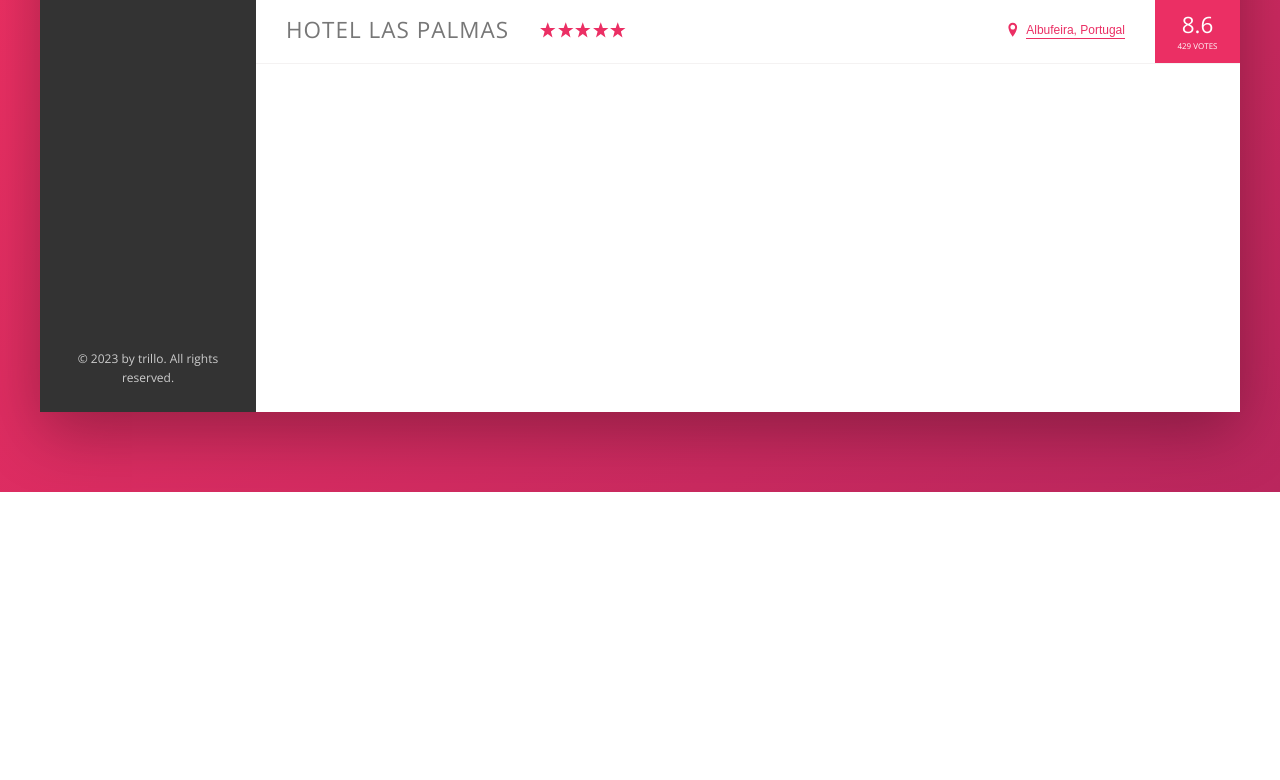
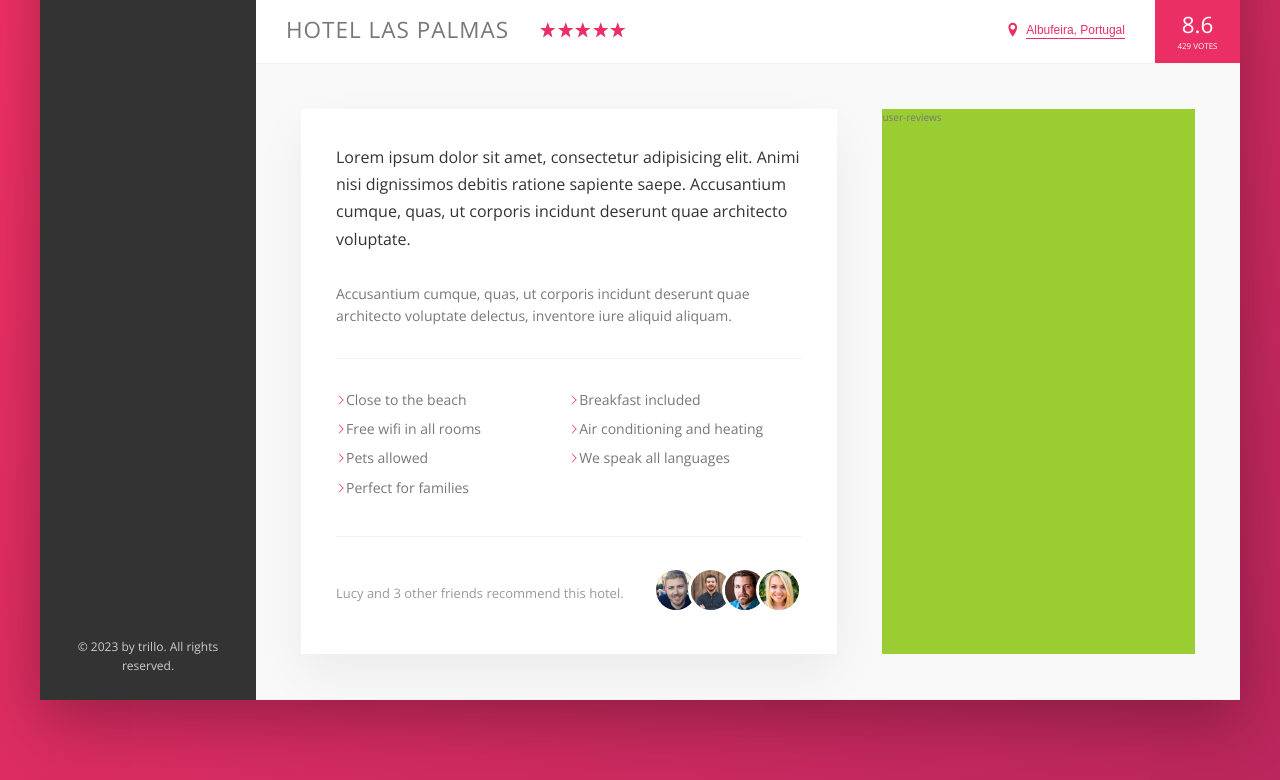
Before and after one commit to tayfurerkenci/trillo-scss-flexbox, a website: page index.html in a window 1280 px wide. Shown: the part 538-1318 px from the top of the page. Before the commit the page ends 1030 px from the top, so only its background shows below. Drawn offline with nearby package versions, Linux system fonts and the light colour scheme.

Commit message:
feat: implemented user reviews section

```diff
--- a/index.html
+++ b/index.html
@@ -154,6 +154,58 @@
               <div class="overview__rating-count">429 votes</div>
             </div>
           </div>
+
+          <div class="detail">
+            <div class="description">
+              <p class="paragraph">
+                Lorem ipsum dolor sit amet, consectetur adipisicing elit. Animi
+                nisi dignissimos debitis ratione sapiente saepe. Accusantium
+                cumque, quas, ut corporis incidunt deserunt quae architecto
+                voluptate.
+              </p>
+              <p class="paragraph">
+                Accusantium cumque, quas, ut corporis incidunt deserunt quae
+                architecto voluptate delectus, inventore iure aliquid aliquam.
+              </p>
+              <ul class="list">
+                <li class="list__item">Close to the beach</li>
+                <li class="list__item">Breakfast included</li>
+                <li class="list__item">Free wifi in all rooms</li>
+                <li class="list__item">Air conditioning and heating</li>
+                <li class="list__item">Pets allowed</li>
+                <li class="list__item">We speak all languages</li>
+                <li class="list__item">Perfect for families</li>
+              </ul>
+              <div class="recommend">
+                <p class="recommend__count">
+                  Lucy and 3 other friends recommend this hotel.
+                </p>
+                <div class="recommend__friends">
+                  <img
+                    src="assets/images/user-3.jpg"
+                    alt="Friend 1"
+                    class="recommend__photo"
+                  />
+                  <img
+                    src="assets/images/user-4.jpg"
+                    alt="Friend 2"
+                    class="recommend__photo"
+                  />
+                  <img
+                    src="assets/images/user-5.jpg"
+                    alt="Friend 3"
+                    class="recommend__photo"
+                  />
+                  <img
+                    src="assets/images/user-6.jpg"
+                    alt="Friend 4"
+                    class="recommend__photo"
+                  />
+                </div>
+              </div>
+            </div>
+            <div class="user-reviews">user-reviews</div>
+          </div>
         </main>
       </div>
     </div>
--- a/sass/_base.scss
+++ b/sass/_base.scss
@@ -34,6 +34,7 @@ Grey dark 3: #999
   --color-white: #fff;
 
   --shadow-dark: 0 2rem 6rem rgba(0, 0, 0, 0.3);
+  --shadow-light: 0 2rem 5rem rgba(0, 0, 0, 0.06);
 
   // Font size
   --font-size-xxxl: 2.5rem;
@@ -58,8 +59,9 @@ Grey dark 3: #999
   --spacing-xxl: 5.6rem;
   --spacing-xxxl: 6.4rem;
 
-  // Border radius
+  // Border
   --border-radius: 0.8rem;
+  --line: 1px solid var(--color-grey-light-2);
 }
 
 * {
--- a/sass/_components.scss
+++ b/sass/_components.scss
@@ -208,7 +208,7 @@
 .overview {
   display: flex;
   align-items: center;
-  border-bottom: 1px solid var(--color-grey-light-2);
+  border-bottom: var(--line);
 
   &__heading {
     font-size: 2.25rem;
@@ -305,3 +305,74 @@
     box-shadow: none;
   }
 }
+
+//////////////////////////////////////
+/// PARAGRAPH
+.paragraph:not(:last-of-type) {
+  font-size: 1.6rem;
+  color: var(--color-grey-dark-1);
+  margin-bottom: 3rem;
+  line-height: 1.7;
+}
+
+//////////////////////////////////////
+/// LIST
+.list {
+  list-style: none;
+  margin: 3rem 0;
+  padding: 3rem 0;
+  border-top: var(--line);
+  border-bottom: var(--line);
+
+  display: flex;
+  flex-wrap: wrap;
+
+  &__item {
+    flex: 0 0 50%;
+    margin-bottom: 0.7rem;
+  }
+
+  &__item::before {
+    content: '';
+    display: inline-block;
+    height: 1rem;
+    width: 1rem;
+
+    // Older browsers
+    // background-image: url('../assets/images/chevron-thin-right.svg');
+    // background-size: cover;
+
+    // Newer browsers - masks
+    background-color: var(--color-primary);
+    -webkit-mask-image: url('../assets/images/chevron-thin-right.svg');
+    mask-image: url('../assets/images/chevron-thin-right.svg');
+    -webkit-mask-size: cover;
+    mask-size: cover;
+  }
+}
+
+//////////////////////////////////////
+/// RECOMMEND
+.recommend {
+  font-size: 1.3rem;
+  color: var(--color-grey-dark-3);
+
+  display: flex;
+  align-items: center;
+
+  &__count {
+    margin-right: auto;
+  }
+
+  &__photo {
+    box-sizing: content-box;
+    height: 4rem;
+    width: 4rem;
+    border-radius: 50%;
+    border: 3px solid #fff;
+
+    &:not(:last-child) {
+      margin-right: -1.5rem;
+    }
+  }
+}
--- a/sass/_layout.scss
+++ b/sass/_layout.scss
@@ -11,7 +11,7 @@
   font-size: 1.4rem;
   height: 7rem;
   background-color: #fff;
-  border-bottom: 1px solid var(--color-grey-light-2);
+  border-bottom: var(--line);
 
   display: flex;
   justify-content: space-between;
@@ -35,8 +35,26 @@
 .hotel-view {
   background-color: #fff;
 
-  //TEST
-  height: 80rem;
-
   flex: 1;
 }
+
+.detail {
+  display: flex;
+  padding: 4.5rem;
+  background-color: var(--color-grey-light-1);
+  border-bottom: var(--line);
+}
+
+.description {
+  font-size: 1.4rem;
+  background-color: #fff;
+  box-shadow: var(--shadow-light);
+  padding: 3.5rem;
+  flex: 0 0 60%;
+  margin-right: 4.5rem;
+}
+
+.user-reviews {
+  background-color: yellowgreen;
+  flex: 1;
+}
```
Also changed, not shown: css/style.css.
